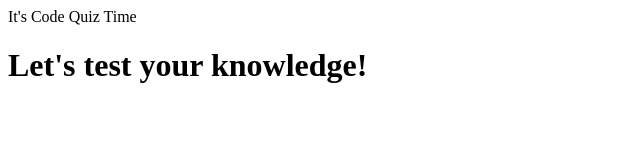
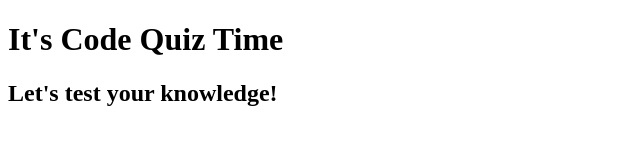
Before and after one commit to sasterck/code-quiz, a plain HTML site: page index.html in a window 1280 px wide. Shown: the whole page, without its empty margins (0-640 px from the left). Drawn offline with Linux system fonts and the light colour scheme.

Commit message:
added first div class to html

```diff
--- a/index.html
+++ b/index.html
@@ -5,13 +5,18 @@
     <meta http-equiv="X-UA-Compatible" content="IE=edge">
     <meta name="viewport" content="width=device-width, initial-scale=1.0">
     <title>Code Quiz</title>
+    <link rel="stylesheet"
 </head>
 
-<header>It's Code Quiz Time</header>
-<div class = container-1>
-<h1>Let's test your knowledge!</h1>
-</div>
+<header><h1><b>It's Code Quiz Time</b></h1></header>
+
+
 <body>
+    <div class = container-1>
+        <div id = "start">
+            <h2><b>Let's test your knowledge!</b></h2>
+        </div>
+    </div>
 
 </body>
 </html>
```
